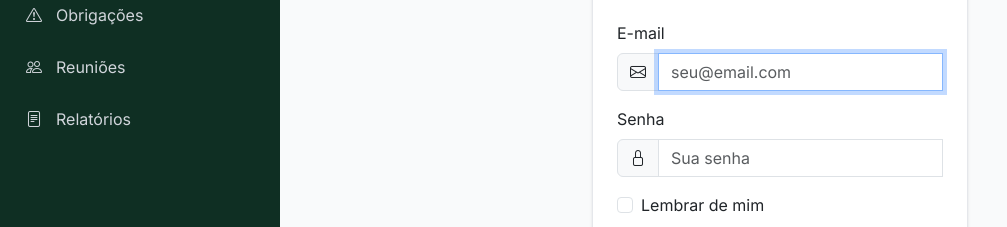
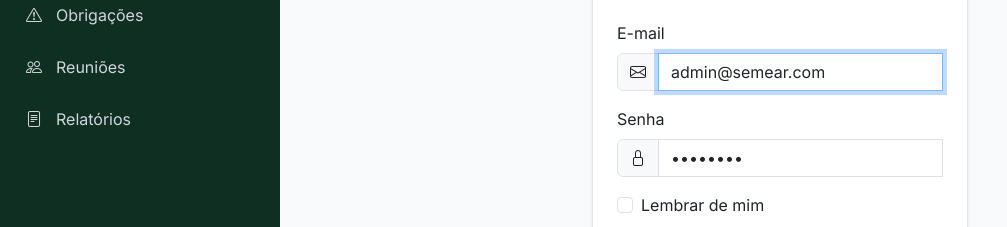
Before and after one commit to Juan-Souzaa/demo-html, a plain HTML site: page login.html in a window 1280 px wide. Shown: the part 261-488 px from the top of the page, without its empty margins (0-1007 px from the left). Drawn offline with nearby package versions, Linux system fonts and the light colour scheme; some packages are replaced by stand-ins of ours; a script that the page names is missing.

Commit message:
Update login.html to pre-fill email and password fields with default values for testing purposes

```diff
--- a/login.html
+++ b/login.html
@@ -109,7 +109,8 @@
                                                name="email"
                                                placeholder="seu@email.com"
                                                required
-                                               autofocus>
+                                               autofocus
+                                               value="admin@semear.com">
                                         <div class="invalid-feedback">Por favor, informe um e-mail válido.</div>
                                     </div>
                                 </div>
@@ -125,7 +126,8 @@
                                                id="password"
                                                name="password"
                                                placeholder="Sua senha"
-                                               required>
+                                               required value="admin123">
+
                                         <div class="invalid-feedback">Por favor, informe sua senha.</div>
                                     </div>
                                 </div>
```
